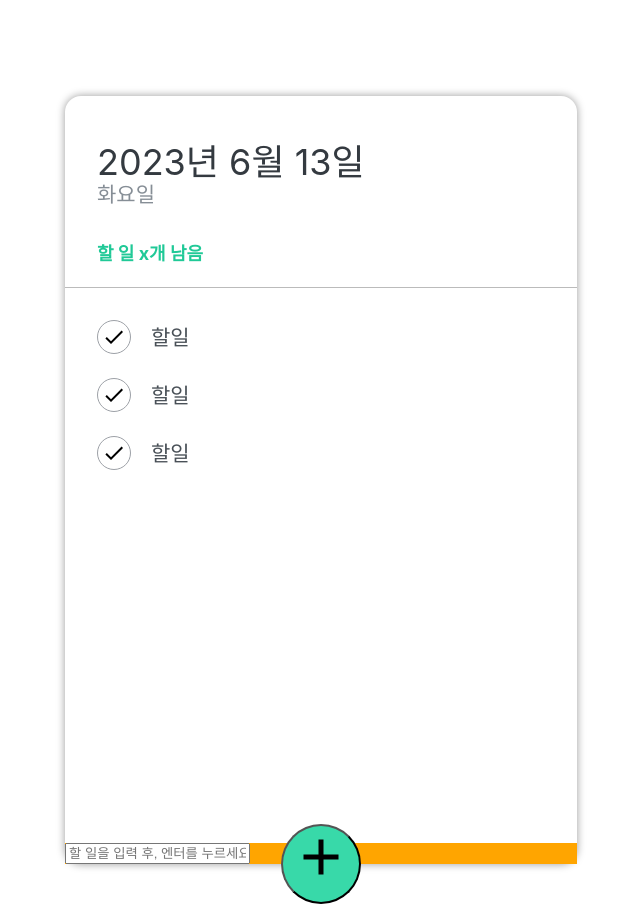
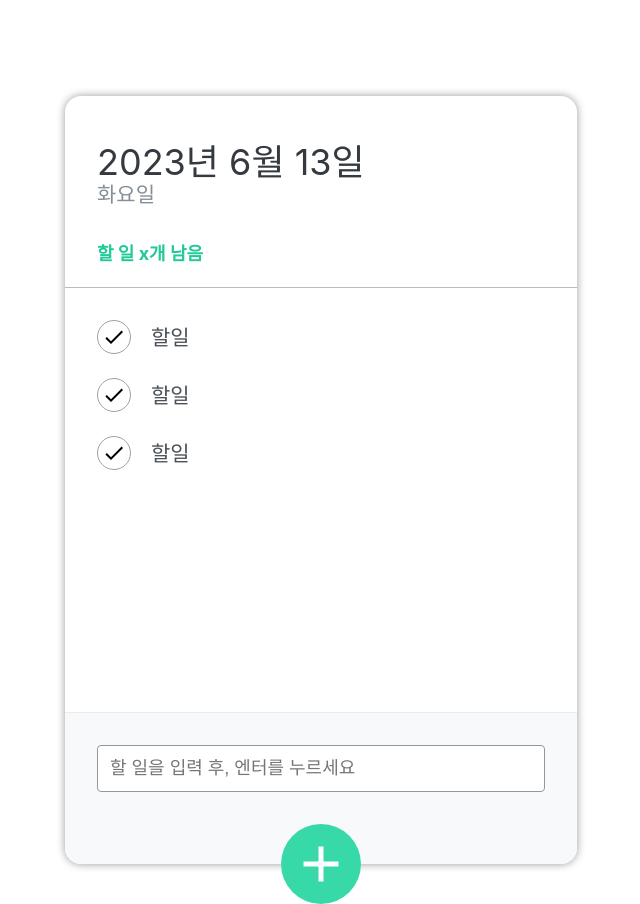
Before and after one commit to 1roo/react-todo-app, a React (Create React App) app: page / in a window 1280 px wide. Shown: the whole page, without its empty margins (319-959 px from the left). Built offline with nearby package versions, Linux system fonts and the light colour scheme.

Commit message:
TodoInput CSS

```diff
--- a/src/component/scss/TodoInput.scss
+++ b/src/component/scss/TodoInput.scss
@@ -1,10 +1,52 @@
+.form-wrapper {
+    width: 100%;
+    position: absolute;
+    left: 0;
+    bottom: 0;
 
-.form-wrapper {
-    background-color: orange;
+    .insert-form {
+        background: #f8f9fa;
+        padding: 32px 32px 72px;
+        border-bottom-left-radius: 16px;
+        border-bottom-right-radius: 16px;
+        border-top: 1px solid #e9ecef;
+
+        input {
+            padding: 12px;
+            border-radius: 4px;
+            border: 1px solid #94989b;;
+            width: 100%;
+            outline: none;
+            font-size: 18px;
+            box-sizing: border-box;
+        }
+    }
 }
 
 .insert-btn {
-    background-color: #38d9a9;
+    background: #38d9a9;
+
+    &:hover {
+        background: #63e6be;
+    }
+
+    &:active {
+        background: #20c997;
+    }
+
+    &.open {
+        background: #ff6b6b;
+
+        &:hover {
+            background: #ff8787;
+        }
+
+        &:active {
+            background: #fa5252;
+        }
+        transform: translate(-50%, 50%) rotate(45deg);
+    }
+
     z-index: 5;
     cursor: pointer;
     width: 80px;
@@ -16,4 +58,12 @@
     left: 50%;
     bottom: 0;
     transform: translate(-50%, 50%);
+
+    color: white;
+    border: none;
+    outline: none;
+    display: flex;
+    justify-content: center;
+    align-items: center;
+    transition: 0.125s ease-in;
 }
```
Lines whose indentation alone changed are shown as unchanged.
